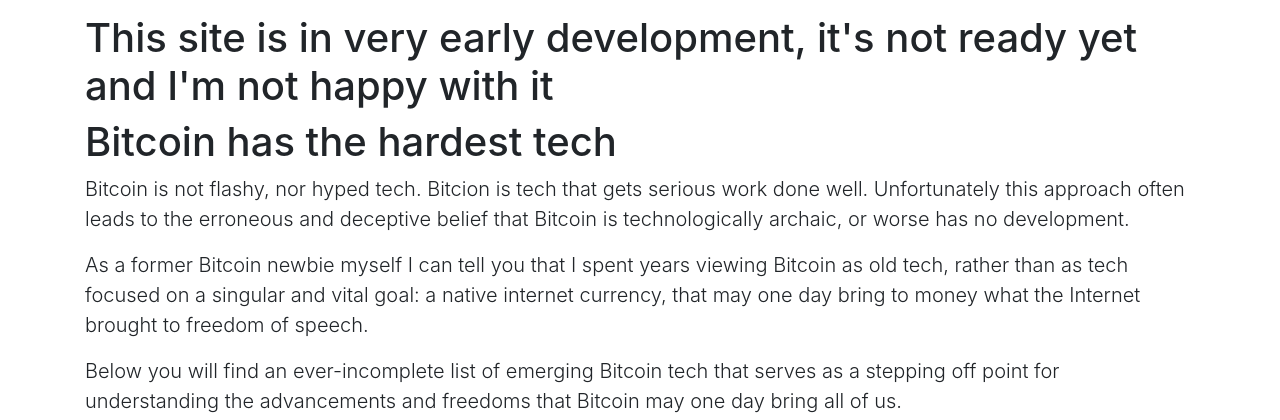
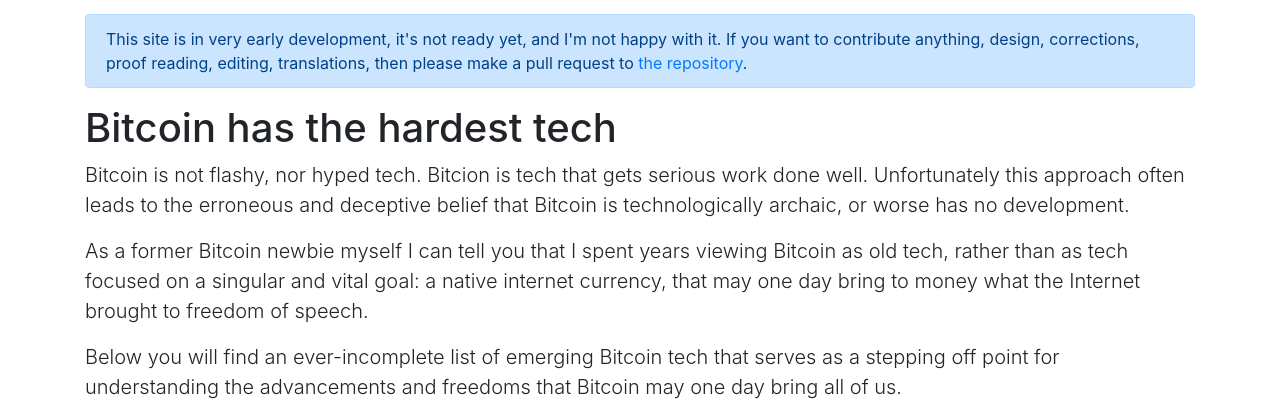
Before and after one commit to pyskell/whatcanbitcoindo, a Flask app: template templates/index.html in a window 1280 px wide. Shown: the part 56-476 px from the top of the page. Run offline with Flask 2, Linux system fonts and the light colour scheme; the template is opened without the code that fills it, so the values that code supplies are empty; some libraries are stand-ins or nearby versions.

Commit message:
ADD: A better disclaimer

```diff
--- a/templates/index.html
+++ b/templates/index.html
@@ -28,7 +28,6 @@
 			<a class="dropdown-item" href="#taproot">Taproot</a>
 			<a class="dropdown-item" href="#miniscript">Miniscript</a>
 			<a class="dropdown-item" href="#ctv">Check Template Verify</a>
-			<a class="dropdown-item" href="#discreet">Discreet Log Contracts</a>
 			</div>
 		</li>
 		</ul>
@@ -36,7 +35,12 @@
 </nav>
 
 <main role="main" class="container">
-	<h1>This site is in very early development, it's not ready yet and I'm not happy with it</h1>
+	<div class="alert alert-primary" role="alert">
+		This site is in very early development, it's not ready yet, and I'm not happy with it.
+		If you want to contribute anything, design, corrections, proof reading, editing,
+		translations, then please make a pull request to <a href="https://github.com/pyskell/bites/">the repository</a>.
+	</div>
+	<h1></h1>
 	<div id="main-body">
 		<h1>Bitcoin has the hardest tech</h1>
 		<p class="lead">
```
